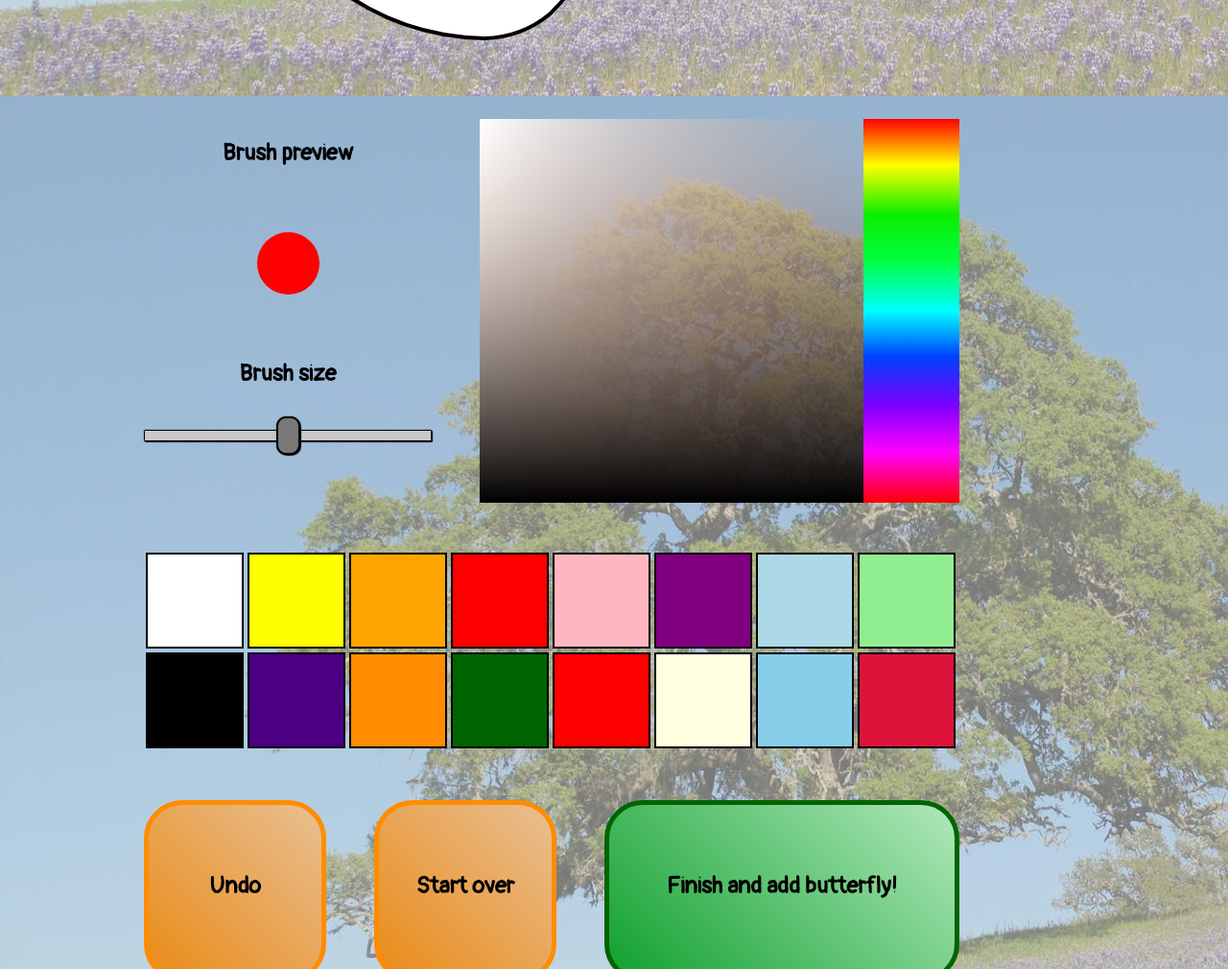
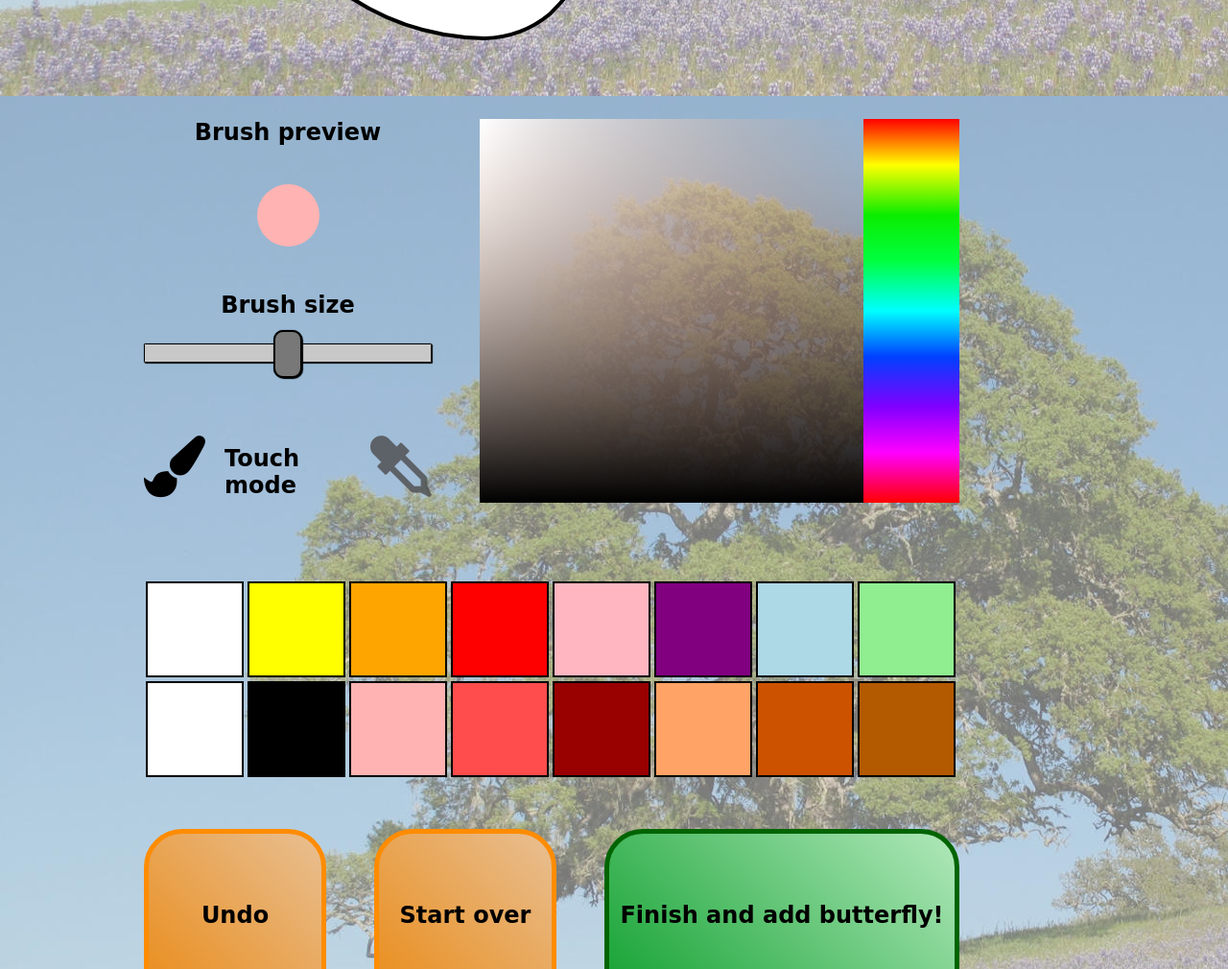
Before and after one commit to remdd/LWO_ButterflyPainter, a plain HTML site: page butterflyPainter.html in a window 1280 px wide. Shown: the part 980-1990 px from the top of the page at 96% size. Drawn offline with nearby package versions, Linux system fonts and the light colour scheme; a web font is replaced by a local one.

Commit message:
Tweak brush control and palette layout, add eyedropper placeholder code

```diff
--- a/butterflyPainter.css
+++ b/butterflyPainter.css
@@ -1,5 +1,7 @@
+@font-face { font-family: 'Pangolin'; src: url('../LWO_Kiosk/assets/fonts/Pangolin-Regular.ttf'); }
+
 html {
-/*	zoom: 80%;	*/			/*For laptop demo purposes only - sets master zoom */
+/*	zoom: 80%;				/*For laptop demo purposes only - sets master zoom */
 }
 
 body {
@@ -37,26 +39,55 @@ h2 {
 }
 .controlDiv {
 	width: 300px;
-	height: 200px;
+	height: 180px;
+	display: flex;
+	align-items: flex-start;
+	justify-content: top;
+	flex-flow: column;
+}
+.controlContentDiv {
+	width: 100%;
+	height: 120px;
 	display: flex;
 	align-items: flex-start;
 	justify-content: center;
 	flex-flow: column;
 }
-.controlContentDiv {
+.controlHeaderDiv {
 	width: 100%;
-	height: 100%;
 	display: flex;
-	align-items: flex-start;
-	justify-content: center;
-	flex-flow: column;
+	height: 40px;
+} .controlHeaderDiv h2 {
+	margin-bottom: 10px;
 }
 #brushPreview {
 	width: 65px;
 	height: 65px;
 	border-radius: 200px;
-	background: red;
+	background: #ffb3b3;
 	margin: 0 auto;
+}
+#brushSizeDiv {
+	height: 120px;
+}
+.brushTypeDiv {
+	width: 300px;
+	height: 100px;
+	margin-top: 30px;
+	float: left;
+	display: flex;
+	flex-direction: row;
+	justify-content: space-around;
+} .brushTypeDiv i {
+	font-size: 4em;
+} .inactive {
+	color: rgba(75,75,75,0.8);
+} .flipped {
+    transform: scaleX(-1);
+} .brushTypeDiv h2 {
+	margin-left: 20px;
+	margin-right: 20px;
+	margin-top: 10px;
 }
 
 /* Palette and color picker */
@@ -105,21 +136,21 @@ h2 {
 } #paletteSquare07 {
 	background: lightgreen;
 } #paletteSquare08 {
+	background: white;
+} #paletteSquare09 {
 	background: black;
-} #paletteSquare09 {
-	background: indigo;
 } #paletteSquare10 {
-	background: darkorange;
+	background: #ffb3b3;
 } #paletteSquare11 {
-	background: darkgreen;
+	background: #ff4d4d;
 } #paletteSquare12 {
-	background: ;
+	background: #990000;
 } #paletteSquare13 {
-	background: lightyellow;
+	background: #ffa366;
 } #paletteSquare14 {
-	background: skyblue;
+	background: #cc5200;
 } #paletteSquare15 {
-	background: crimson;
+	background: #b35900;
 }
 
 /* Canvas buttons */
@@ -171,7 +202,7 @@ input[type=range]:focus {
 }
 input[type=range]::-webkit-slider-runnable-track {
   width: 100%;
-  height: 12px;
+  height: 20px;
   cursor: pointer;
   box-shadow: 1px 1px 1px #000000, 0px 0px 1px #0d0d0d;
   background: #c8c8c8;
@@ -181,8 +212,8 @@ input[type=range]::-webkit-slider-runnable-track {
 input[type=range]::-webkit-slider-thumb {
   box-shadow: 1px 1px 1px #000000, 0px 0px 1px #0d0d0d;
   border: 2px solid #000000;
-  height: 40px;
-  width: 25px;
+  height: 50px;
+  width: 30px;
   border-radius: 10px;
   background: #787878;
   cursor: pointer;
--- a/butterflyPainter.html
+++ b/butterflyPainter.html
@@ -3,7 +3,7 @@
 <head>
 	<title>Butterfly painter</title>
 	<link rel="stylesheet" type="text/css" href="butterflyPainter.css">
-	<link href="https://fonts.googleapis.com/css?family=Pangolin" rel="stylesheet">
+	<link rel="stylesheet" type="text/css" href="../LWO_Kiosk/assets/lib/font-awesome-4.7.0/css/font-awesome.min.css">
 	<script type="text/javascript" src="FlexiColorPicker-master/colorpicker.js"></script>
 	<script type="text/javascript" src="FileSaver.js-master/FileSaver.js"></script>
 </head>
@@ -16,7 +16,7 @@
 	<div id="paintControls">
 		<div id="previewAndSizeDiv">
 			<div id="brushPreviewDiv" class="controlDiv">
-				<div class="controlContentDiv">
+				<div class="controlHeaderDiv">
 					<h2>Brush preview</h2>
 				</div>
 				<div class="controlContentDiv">
@@ -24,8 +24,17 @@
 				</div>
 			</div>
 			<div id="brushSizeDiv" class="controlDiv">
-				<h2>Brush size</h2>
+				<div class="controlHeaderDiv">
+					<h2>Brush size</h2>
+				</div>
 				<input type="range" id="brushSizeSlider" value="65" min="10" max="120" id="brushSize">
+			</div>
+			<div>
+				<div class="brushTypeDiv">
+					<i class="fa fa-paint-brush" id="typeBrushBtn" aria-hidden="true"></i>
+					<div><h2>Touch mode</h2></div>
+					<i class="fa fa-eyedropper inactive flipped" id="typeEyedropperBtn" aria-hidden="true"></i>
+				</div>
 			</div>
 		</div>
 
--- a/butterflyPainter.js
+++ b/butterflyPainter.js
@@ -10,6 +10,7 @@ $(document).ready(function(){
 	var curSize = brushPreview.width();
 	var paint = false;
 	var brushStrokes = []
+	var eyedropperMode = false;
 	context = document.getElementById('canvas').getContext("2d");
 	context.imageSmoothingEnabled = false;
 	context.lineJoin = "round";
@@ -17,16 +18,30 @@ $(document).ready(function(){
 	$('#clearBtn').click(clearDown);
 	$('#undoBtn').click(undo);
 	$('#finishBtn').click(finish);
+	$('#typeEyedropperBtn').click(function(){
+		eyedropperMode = true;
+		$(this).removeClass('inactive');
+		$('#typeBrushBtn').addClass('inactive');
+	});
+	$('#typeBrushBtn').click(function(){
+		eyedropperMode = false;
+		$(this).removeClass('inactive');
+		$('#typeEyedropperBtn').addClass('inactive');
+	});
 	wingTemplate(8, true, true, true, false);
 
 	// Mouse controls
 	$('#canvas').on("mousedown touchstart", function(e){
+		if(eyedropperMode) {
+			// Add eyedropper code
+		} else {
 			var mouseX = e.pageX - this.offsetLeft;
 			var mouseY = e.pageY - this.offsetTop;
 			curColor = brushPreview.css('backgroundColor');
 			paint = true;
 			addClick(e.pageX - this.offsetLeft, e.pageY - this.offsetTop);
 			redraw();
+		}
 	});
 	$('#canvas').on("mousemove", function(e){
 		if(paint){
@@ -36,7 +51,7 @@ $(document).ready(function(){
 	});
 	$('#canvas').on("touchmove", function(e){
 		if(paint){
-			addClick(e.touches[0].clientX, e.touches[0].clientY, true);
+			addClick(e.touches[0].clientX - this.offsetLeft, e.touches[0].clientY - this.offsetTop, true);
 			redraw();
 		}
 	});
```
Lines whose indentation alone changed are shown as unchanged.
